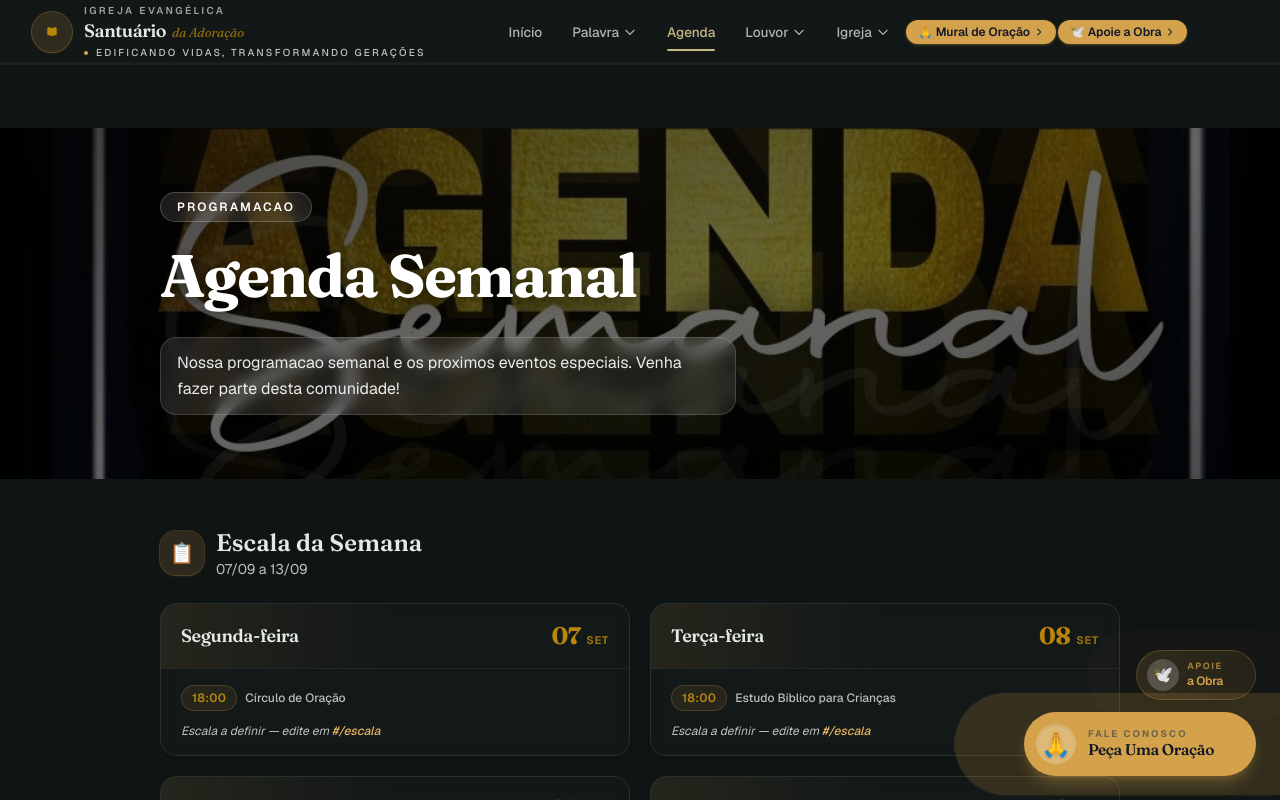
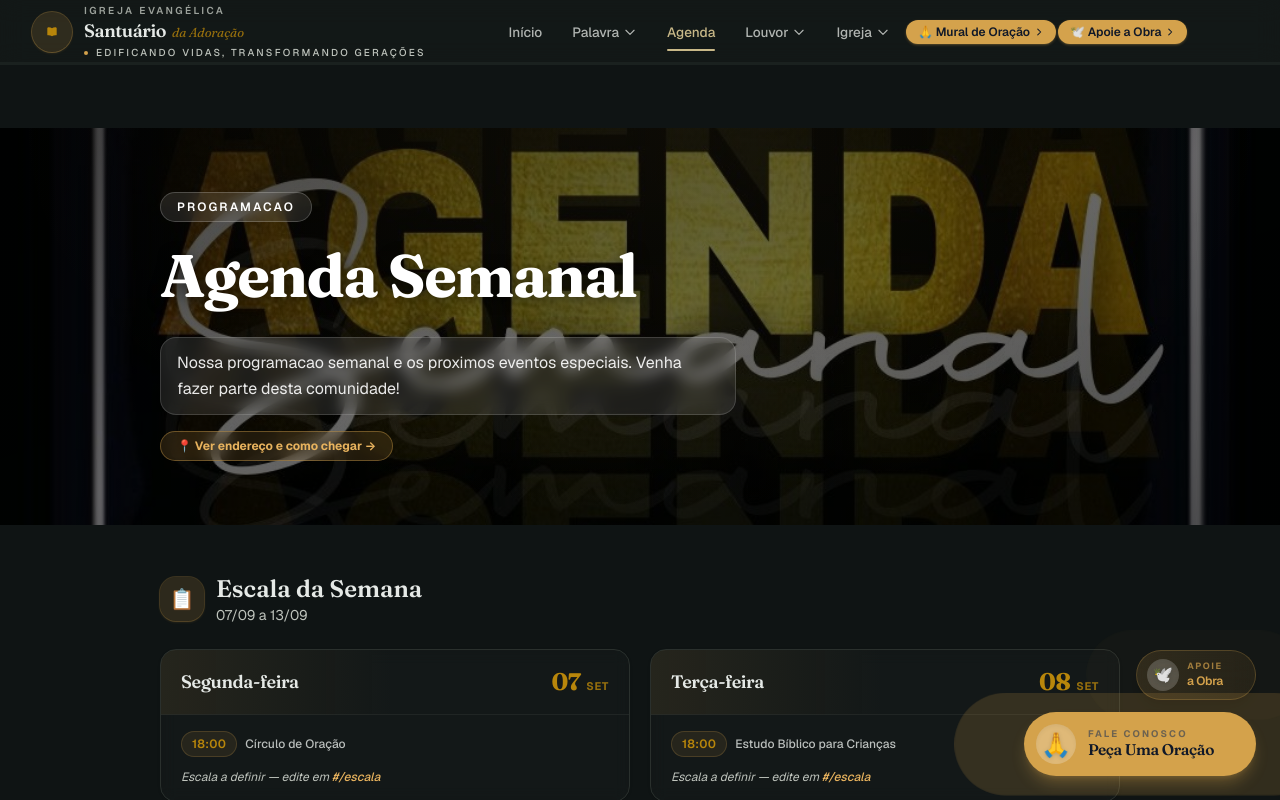
Before and after one commit to roberto-sena89/santuario_figma, a React (Vite) app: page / in a window 1280 px wide. Both pictures are taken after a click on the button "Ver horários dos cultos". Shown: the top 800 px of the page. Built offline with nearby package versions, Linux system fonts and the light colour scheme; the HTML template or start-up script is replaced by a standard one.

Commit message:
feat(cultos): link interno para Contato (endereço e como chegar)

```diff
--- a/src/pages/Cultos.tsx
+++ b/src/pages/Cultos.tsx
@@ -44,6 +44,13 @@ export default function Cultos() {
             <p className="mt-6 inline-flex items-start gap-3 rounded-2xl border border-white/15 bg-white/10 backdrop-blur-sm px-4 py-3 text-sm sm:text-base text-white/90 max-w-xl leading-relaxed">
               <span>Nossa programacao semanal e os proximos eventos especiais. Venha fazer parte desta comunidade!</span>
             </p>
+            {/* LINK INTERNO — Cultos → Contato (endereço e como chegar) */}
+            <a
+              href="#/contato"
+              className="mt-4 inline-flex items-center gap-1.5 rounded-full border border-[#D4A24C]/40 bg-[#D4A24C]/15 px-4 py-1.5 text-xs font-bold text-[#E8B35E] backdrop-blur-sm transition-colors hover:bg-[#D4A24C]/30 hover:text-white"
+            >
+              📍 Ver endereço e como chegar →
+            </a>
           </div>
         </div>
       </section>
```
